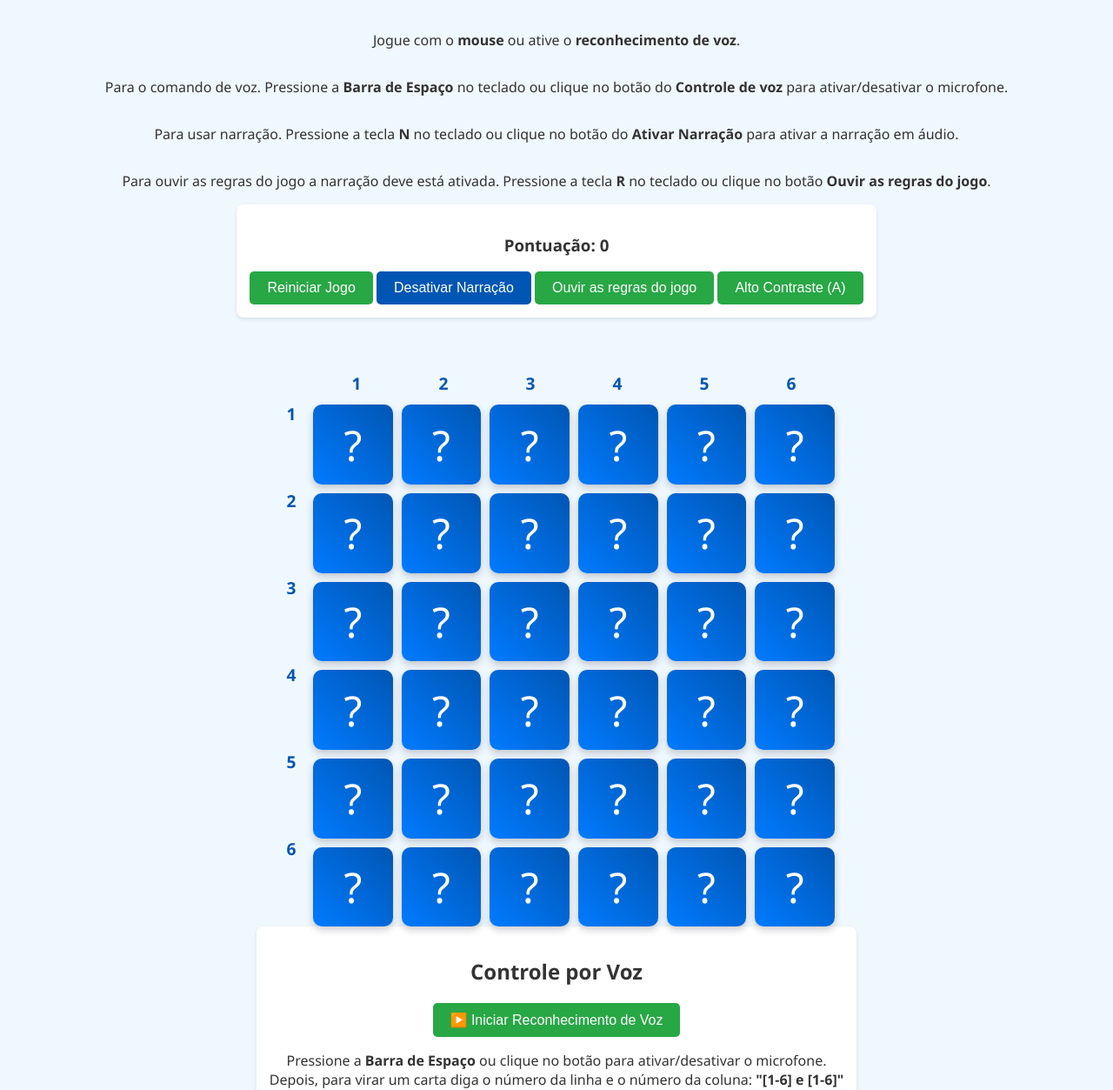
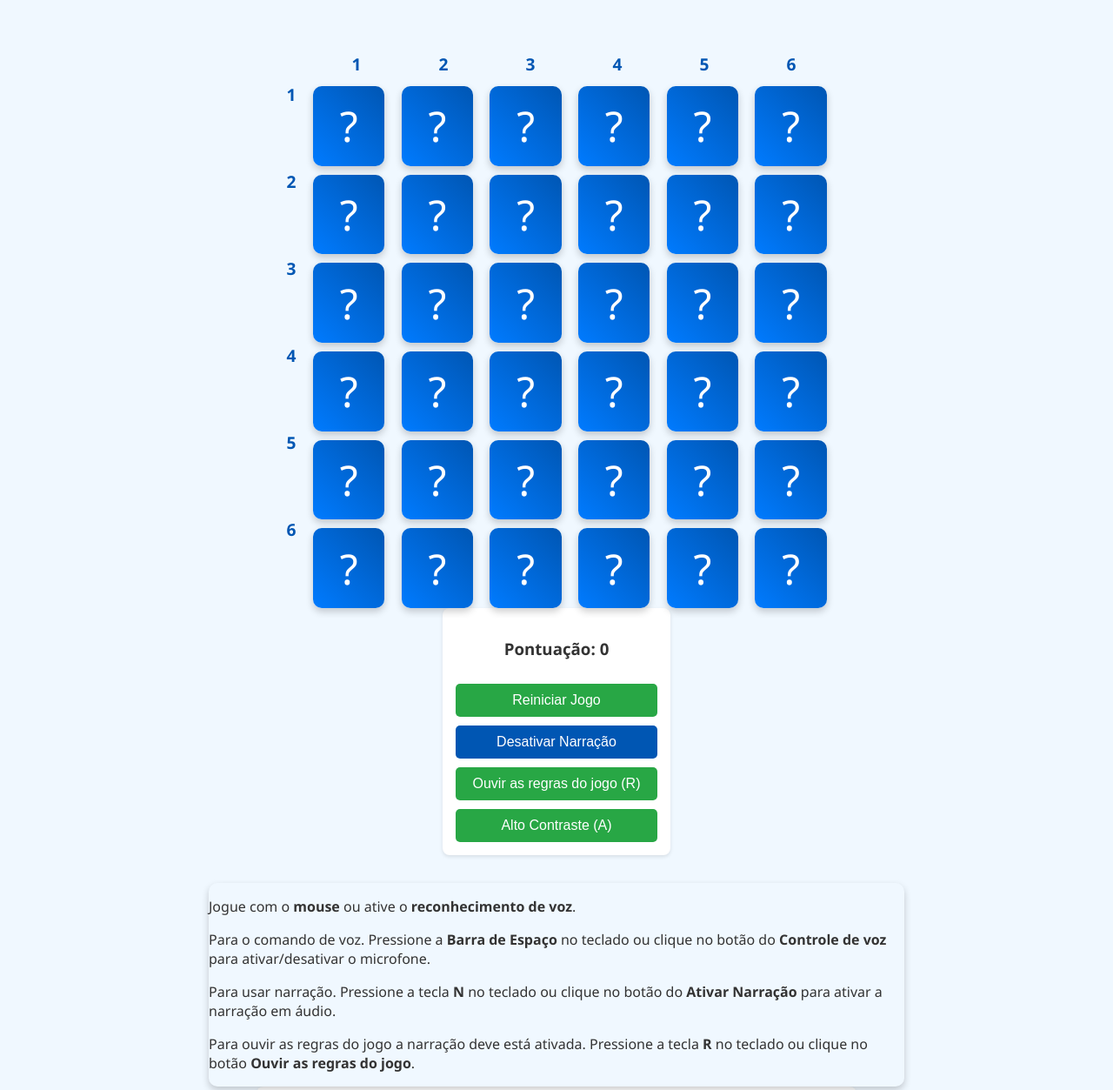
Before and after one commit to leoserrao/jogo-memoria-pcd, a plain HTML site: page index.html in a window 1280 px wide. Shown: the part 67-1320 px from the top of the page at 87% size. Drawn offline with Linux system fonts and the light colour scheme.

Commit message:
Tabuleiro no topo commit

```diff
--- a/index.html
+++ b/index.html
@@ -1,27 +1,16 @@
 <!DOCTYPE html>
 <html lang="pt-BR">
+
 <head>
   <meta charset="UTF-8">
   <meta name="viewport" content="width=device-width, initial-scale=1.0">
   <title>Jogo da Memória Acessível</title>
   <link rel="stylesheet" href="style.css">
 </head>
+
 <body>
 
   <h1>Bem-vindo (a) ao Jogo da Memória Acessível</h1>
-    <p>Jogue com o <strong>mouse</strong> ou ative o <strong>reconhecimento de voz</strong>.</p>
-<p>Para o comando de voz. Pressione a <strong>Barra de Espaço</strong> no teclado ou clique no botão do <strong>Controle de voz</strong> para ativar/desativar o microfone.</p>
-<p>Para usar narração. Pressione a tecla <strong>N</strong> no teclado ou clique no botão do <strong>Ativar Narração</strong> para ativar a narração em áudio.</p>
-<p>Para ouvir as regras do jogo a narração deve está ativada. Pressione a tecla <strong>R</strong> no teclado ou clique no botão <strong>Ouvir as regras do jogo</strong>.</p>
-
-    <div class="game-info">
-        <h3>Pontuação: <span id="score" aria-live="polite">0</span></h3>
-        <button id="restart-button">Reiniciar Jogo</button>
-        <button id="narration-toggle-button">Ativar Narração</button>
-        <button id="rules-narration-button">Ouvir as regras do jogo</button>
-        <button id="high-contrast-toggle">Alto Contraste (A)</button>
-    </div>
-
   <div class="board-container">
     <div class="board-labels-top">
       <div class="board-label">1</div>
@@ -43,10 +32,28 @@
       <!-- As cartas serão geradas pelo JavaScript aqui -->
     </div>
   </div>
+  <div class="game-info">
+    <h3>Pontuação: <span id="score" aria-live="polite">0</span></h3>
+    <button id="restart-button">Reiniciar Jogo</button>
+    <button id="narration-toggle-button">Ativar Narração (N)</button>
+    <button id="rules-narration-button">Ouvir as regras do jogo (R)</button>
+    <button id="high-contrast-toggle">Alto Contraste (A)</button>
+  </div>
+  <section class="card" aria-labelledby="instrucoes" style="margin-top:12px">
+    <p>Jogue com o <strong>mouse</strong> ou ative o <strong>reconhecimento de voz</strong>.</p>
+    <p>Para o comando de voz. Pressione a <strong>Barra de Espaço</strong> no teclado ou clique no botão do
+      <strong>Controle de voz</strong> para ativar/desativar o microfone.
+    </p>
+    <p>Para usar narração. Pressione a tecla <strong>N</strong> no teclado ou clique no botão do <strong>Ativar
+        Narração</strong> para ativar a narração em áudio.</p>
+    <p>Para ouvir as regras do jogo a narração deve está ativada. Pressione a tecla <strong>R</strong> no teclado ou
+      clique no botão <strong>Ouvir as regras do jogo</strong>.</p>
+  </section>
 
   <div class="voice-controls">
     <h2>Controle por Voz</h2>
-        <button id="voice-toggle-button" aria-label="Ativar ou desativar comando de voz">▶️ Iniciar Reconhecimento de Voz</button>
+    <button id="voice-toggle-button" aria-label="Ativar ou desativar comando de voz">▶️ Iniciar Reconhecimento de
+      Voz</button>
     <p class="voice-instructions">
       Pressione a <strong>Barra de Espaço</strong> ou clique no botão para ativar/desativar o microfone.
       <br>
@@ -62,16 +69,18 @@
     <section class="card" aria-labelledby="preparacao">
       <h2 id="preparacao">1. Preparação do jogo</h2>
       <ol>
-          <li>As cartas devem ser embaralhadas e colocadas com a face voltada para baixo, formando uma grade (quadrada ou retangular).</li>
+        <li>As cartas devem ser embaralhadas e colocadas com a face voltada para baixo, formando uma grade (quadrada ou
+          retangular).</li>
         <li>Cada carta tem um par idêntico.</li>
       </ol>
     </section>
 
-      <section class="card" aria-labelledby="ordem" style="margin-top:12px">
+    <section class="regras card" aria-labelledby="ordem" style="margin-top:12px">
       <h2 id="ordem">2. Ordem dos jogadores</h2>
       <ol>
         <li>O jogo pode ser jogado individualmente ou em grupo.</li>
-          <li>Se houver mais de um jogador, define-se quem começa (por sorteio, idade, etc.) e a partida segue em turnos.</li>
+        <li>Se houver mais de um jogador, define-se quem começa (por sorteio, idade, etc.) e a partida segue em turnos.
+        </li>
       </ol>
     </section>
 
@@ -79,8 +88,10 @@
       <h2 id="como">3. Como jogar</h2>
       <ol>
         <li>No seu turno, o jogador deve virar <strong>duas cartas</strong>.</li>
-          <li>Se as duas cartas forem <strong>iguais</strong>, o jogador forma um par, o par de cartas é retirado do tabuleiro e o jogador ganha o direito de jogar novamente.</li>
-          <li>Se as cartas forem <strong>diferentes</strong>, elas devem ser viradas novamente para baixo, na mesma posição, e a vez passa para o próximo jogador.</li>
+        <li>Se as duas cartas forem <strong>iguais</strong>, o jogador forma um par, o par de cartas é retirado do
+          tabuleiro e o jogador ganha o direito de jogar novamente.</li>
+        <li>Se as cartas forem <strong>diferentes</strong>, elas devem ser viradas novamente para baixo, na mesma
+          posição, e a vez passa para o próximo jogador.</li>
       </ol>
     </section>
 
@@ -117,4 +128,5 @@
 
   <script src="script.js"></script>
 </body>
+
 </html>
--- a/style.css
+++ b/style.css
@@ -25,30 +25,35 @@
     grid-gap: 10px;
     width: 600px;
     height: 600px;
-    perspective: 1000px; /* Para o efeito 3D da virada */
-    margin-left: 40px; /* Espaço para os números da linha */
+    perspective: 1000px;
+    /* Para o efeito 3D da virada */
+    margin-left: 40px;
+    /* Espaço para os números da linha */
 }
 
 .card {
-    width: 100%;
+    max-width: 800px;
+    width: 90%;
     height: 100%;
     position: relative;
     cursor: pointer;
     transform-style: preserve-3d;
     transition: transform 0.6s;
     border-radius: 10px;
-    box-shadow: 0 4px 8px rgba(0,0,0,0.2);
+    box-shadow: 0 4px 8px rgba(0, 0, 0, 0.2);
 }
 
 .card.flipped {
     transform: rotateY(180deg);
 }
 
-.card .front-face, .card .back-face {
+.card .front-face,
+.card .back-face {
     position: absolute;
     width: 100%;
     height: 100%;
-    backface-visibility: hidden; /* Esconde a face de trás */
+    backface-visibility: hidden;
+    /* Esconde a face de trás */
     border-radius: 10px;
     display: flex;
     align-items: center;
@@ -57,7 +62,8 @@
 
 .card .front-face {
     background: #ffffff;
-    transform: rotateY(180deg); /* A face da frente começa virada */
+    transform: rotateY(180deg);
+    /* A face da frente começa virada */
 }
 
 .card .front-face img {
@@ -79,16 +85,24 @@
     cursor: default;
 }
 
-.game-info, .voice-controls {
+.game-info,
+.voice-controls {
     text-align: center;
     margin-bottom: 20px;
     background: white;
     padding: 15px;
     border-radius: 8px;
-    box-shadow: 0 2px 4px rgba(0,0,0,0.1);
+    box-shadow: 0 2px 4px rgba(0, 0, 0, 0.1);
+    display: flex;
+    flex-direction: column;
+    gap: 10px;
 }
 
-#restart-button, #voice-toggle-button, #narration-toggle-button, #rules-narration-button, #high-contrast-toggle {
+#restart-button,
+#voice-toggle-button,
+#narration-toggle-button,
+#rules-narration-button,
+#high-contrast-toggle {
     padding: 10px 20px;
     font-size: 1rem;
     border-radius: 5px;
@@ -99,7 +113,10 @@
     transition: background-color 0.3s;
 }
 
-#restart-button:hover, #voice-toggle-button:hover, #narration-toggle-button:hover, #rules-narration-button:hover {
+#restart-button:hover,
+#voice-toggle-button:hover,
+#narration-toggle-button:hover,
+#rules-narration-button:hover {
     background-color: #218838;
 }
 
@@ -125,7 +142,8 @@
     display: flex;
     justify-content: space-around;
     width: 600px;
-    margin-left: 40px; /* Alinhar com o tabuleiro */
+    margin-left: 40px;
+    /* Alinhar com o tabuleiro */
     margin-bottom: 10px;
 }
 
@@ -203,7 +221,8 @@
 
 body.high-contrast h1,
 body.high-contrast .board-label {
-    color: #ffff00; /* Amarelo para títulos e rótulos */
+    color: #ffff00;
+    /* Amarelo para títulos e rótulos */
 }
 
 body.high-contrast .game-info,
@@ -253,7 +272,7 @@
     padding: 20px;
     background-color: #fff;
     border-radius: 8px;
-    box-shadow: 0 2px 4px rgba(0,0,0,0.1);
+    box-shadow: 0 2px 4px rgba(0, 0, 0, 0.1);
     max-width: 800px;
     width: 90%;
 }
```
Lines whose indentation alone changed are shown as unchanged.
